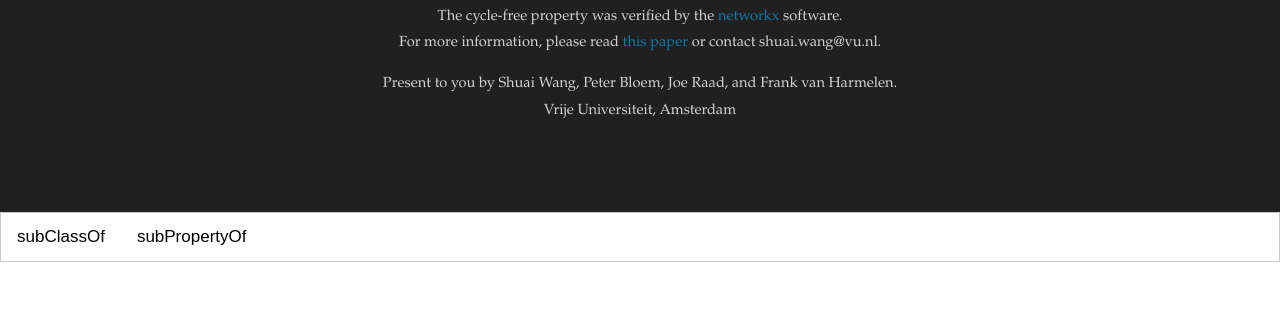
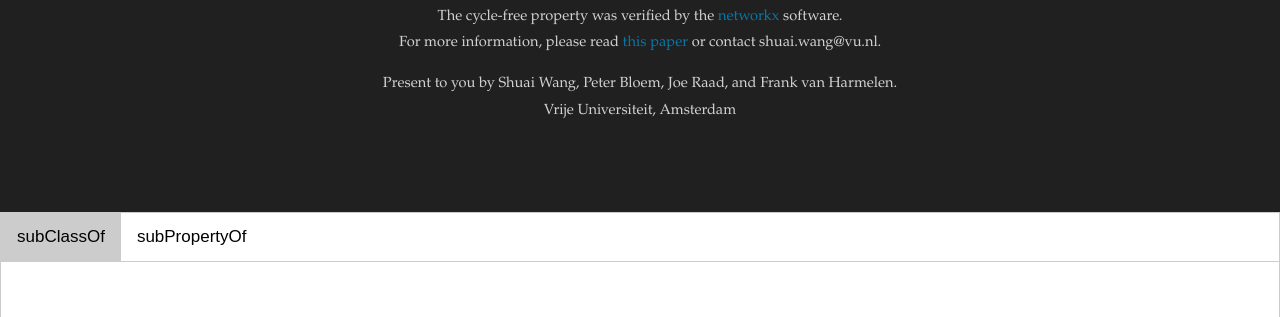
Before and after one commit to raadjoe/subMassive-webservice, a plain HTML site: page index.html in a window 1280 px wide. Shown: the part 223-540 px from the top of the page. Drawn offline with Linux system fonts and the light colour scheme.

Commit message:
update tab

```diff
--- a/default.css
+++ b/default.css
@@ -610,6 +610,7 @@
 	  overflow: hidden;
 	  border: 1px solid #ccc;
 	  background-color: #FFFFFF;
+		 justify-content: center;
 	}
 
 	/* Style the buttons inside the tab */
--- a/index.html
+++ b/index.html
@@ -82,7 +82,7 @@ Please find the complete dataset on <a href="https://zenodo.org/record/3693802">
 
 
 	<div class="tab">
-	  <button class="tablinks" onclick="openCity(event, 'subClassOf')">subClassOf</button>
+	  <button class="tablinks" id="first-tab"  onclick="openCity(event, 'subClassOf')">subClassOf</button>
 	  <button class="tablinks" onclick="openCity(event, 'subPropertyOf')">subPropertyOf</button>
 	  <!-- <button class="tablinks" onclick="openCity(event, 'Tokyo')">Tokyo</button> -->
 	</div>
@@ -248,6 +248,8 @@ Please find the complete dataset on <a href="https://zenodo.org/record/3693802">
 	</div> -->
 
 	<script>
+	document.getElementById("first-tab").click();
+
 	function openCity(evt, cityName) {
 	  var i, tabcontent, tablinks;
 	  tabcontent = document.getElementsByClassName("tabcontent");
@@ -261,6 +263,7 @@ Please find the complete dataset on <a href="https://zenodo.org/record/3693802">
 	  document.getElementById(cityName).style.display = "block";
 	  evt.currentTarget.className += " active";
 	}
+
 	</script>
 
 
```
